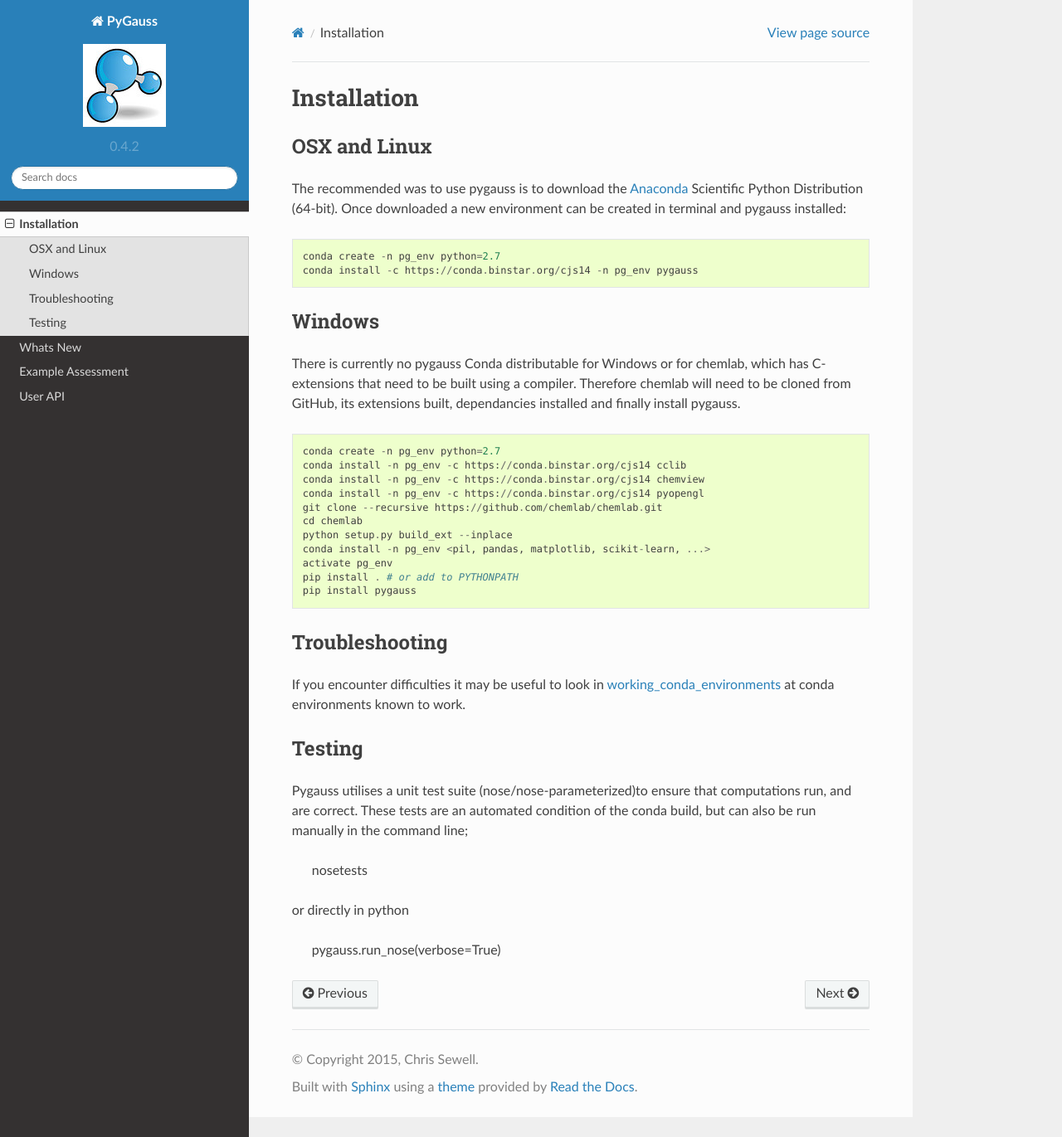
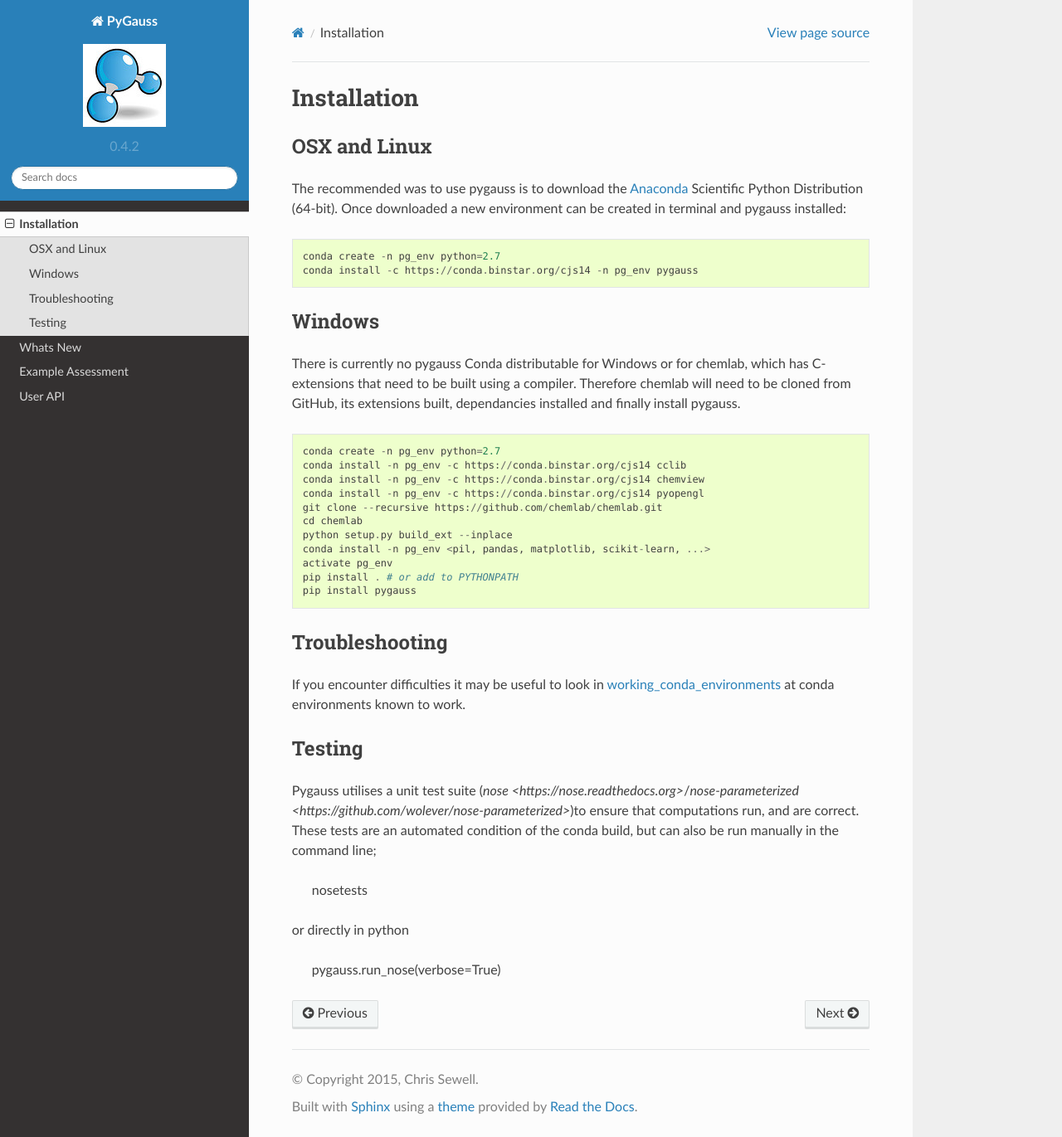
Before and after one commit to chrisjsewell/PyGauss, a Sphinx documentation site: the page built from docs/source/install.rst, in a window 1280 px wide and 1371 px high. Shown: the whole window at 83% size. Built offline with Sphinx 7.4.7 and the Read the Docs theme 2.0.0, drawn with Linux system fonts in a browser that asks for light colours; pages that are not in the unit, such as notebooks, are missing from menus; some of the changed lines change nothing that is shown.

Commit message:
update install.rst

```diff
--- a/docs/source/install.rst
+++ b/docs/source/install.rst
@@ -47,7 +47,7 @@ at conda environments known to work.
 Testing
 ~~~~~~~~~~~~~~~~~~~~~~
 
-Pygauss utilises a unit test suite (nose/nose-parameterized)to ensure that computations run,
+Pygauss utilises a unit test suite (`nose <https://nose.readthedocs.org>`/`nose-parameterized <https://github.com/wolever/nose-parameterized>`)to ensure that computations run,
 and are correct. These tests are an automated condition of the conda build, but can also be run
 manually in the command line;
 
```
